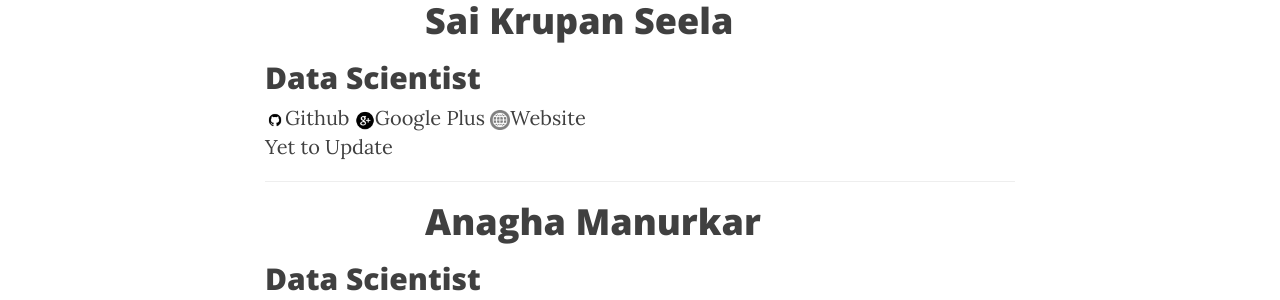
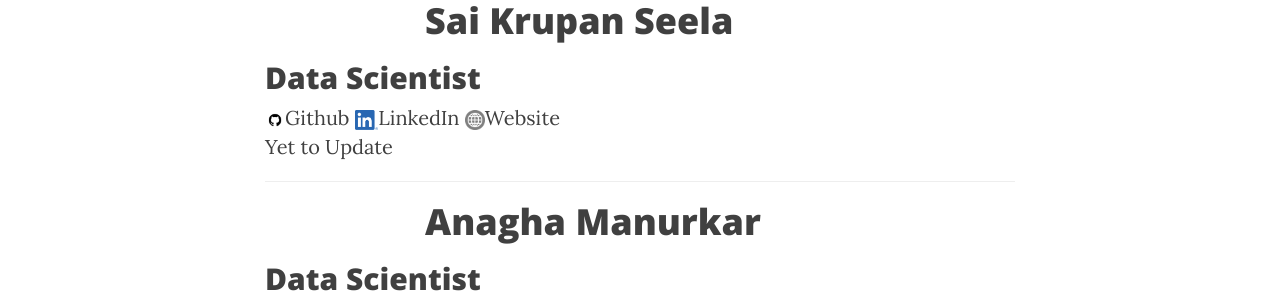
Before and after one commit to opendatavis/opendatavis.github.io, a Jekyll site: the page built from members.html, in a window 1280 px wide. Shown: the part 358-658 px from the top of the page. Built offline with Jekyll 4.4.1, drawn with Linux system fonts in a browser that asks for light colours; nearby versions of some CDN libraries.

Commit message:
Update members.html

```diff
--- a/members.html
+++ b/members.html
@@ -18,7 +18,7 @@ header-img: "img/home-bg.jpg"
 	<span class="social-share-googleplus"><a href="https://github.com/{{ member.github }}" title="Github"><img src="{{ "/img/icons/github-icon.png" | prepend: site.baseurl }}" style="height:20px">Github</a></span>
 	{% endif %}
 	{% if member.gplus %}
-	<span class="social-share-googleplus"><a href="{{ member.gplus }}" title="Google Plus"><img src="{{ "/img/icons/gplus-icon.png" | prepend: site.baseurl }}" style="height:20px">Google Plus</a></span>
+	<span class="social-share-googleplus"><a href="{{ member.linkedin }}" title="LinkedIn"><img src="{{ "/img/icons/LI-In-Bug.png" | prepend: site.baseurl }}" style="height:20px">LinkedIn</a></span>
 	{% endif %}
 	{% if member.url %}
 	<span class="social-share-googleplus"><a href="{{ member.url }}" title="Google Plus"><img src="{{ "/img/icons/url-icon.png"| prepend: site.baseurl }}" style="height:20px">Website</a></span>
```
